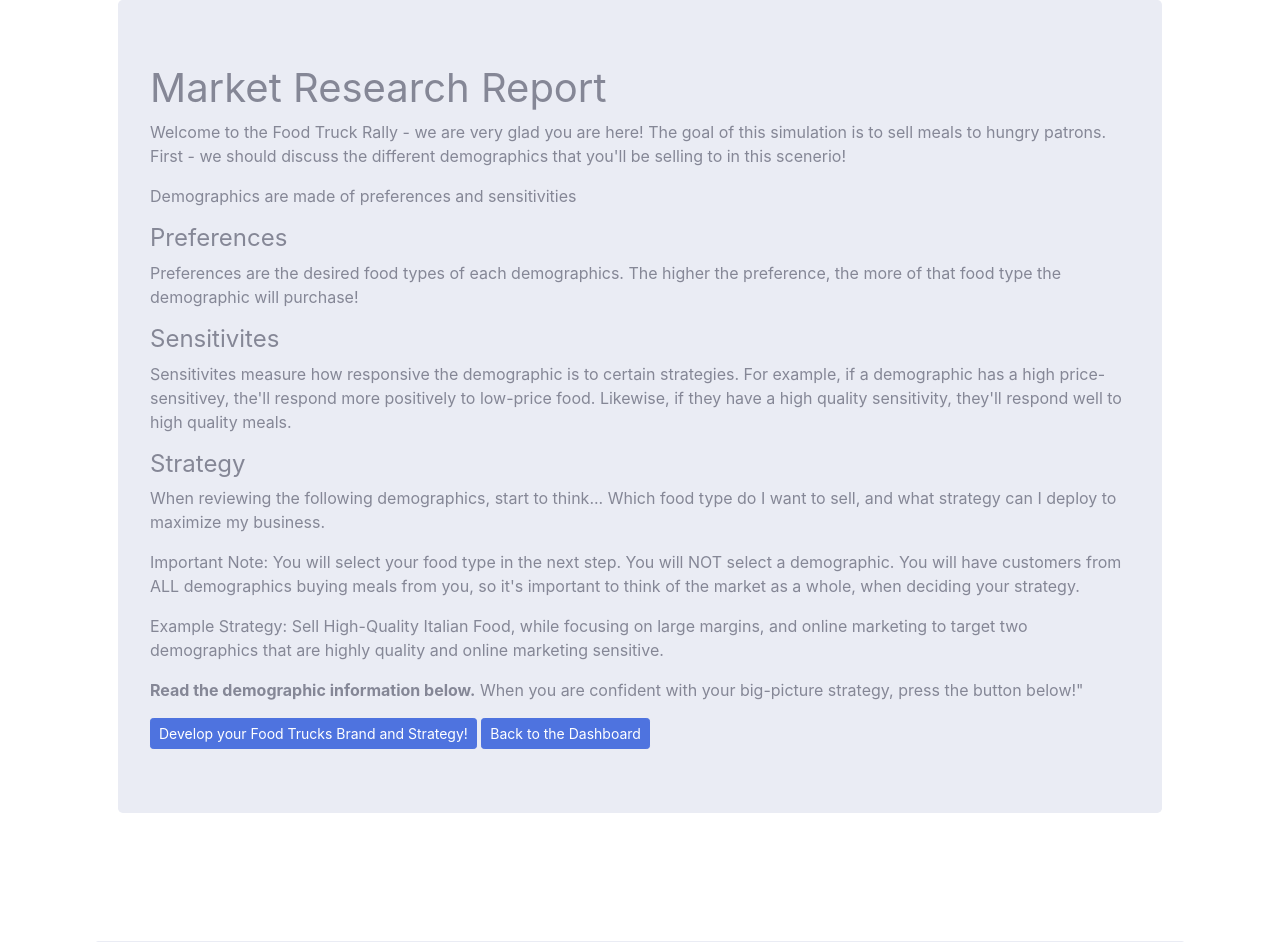
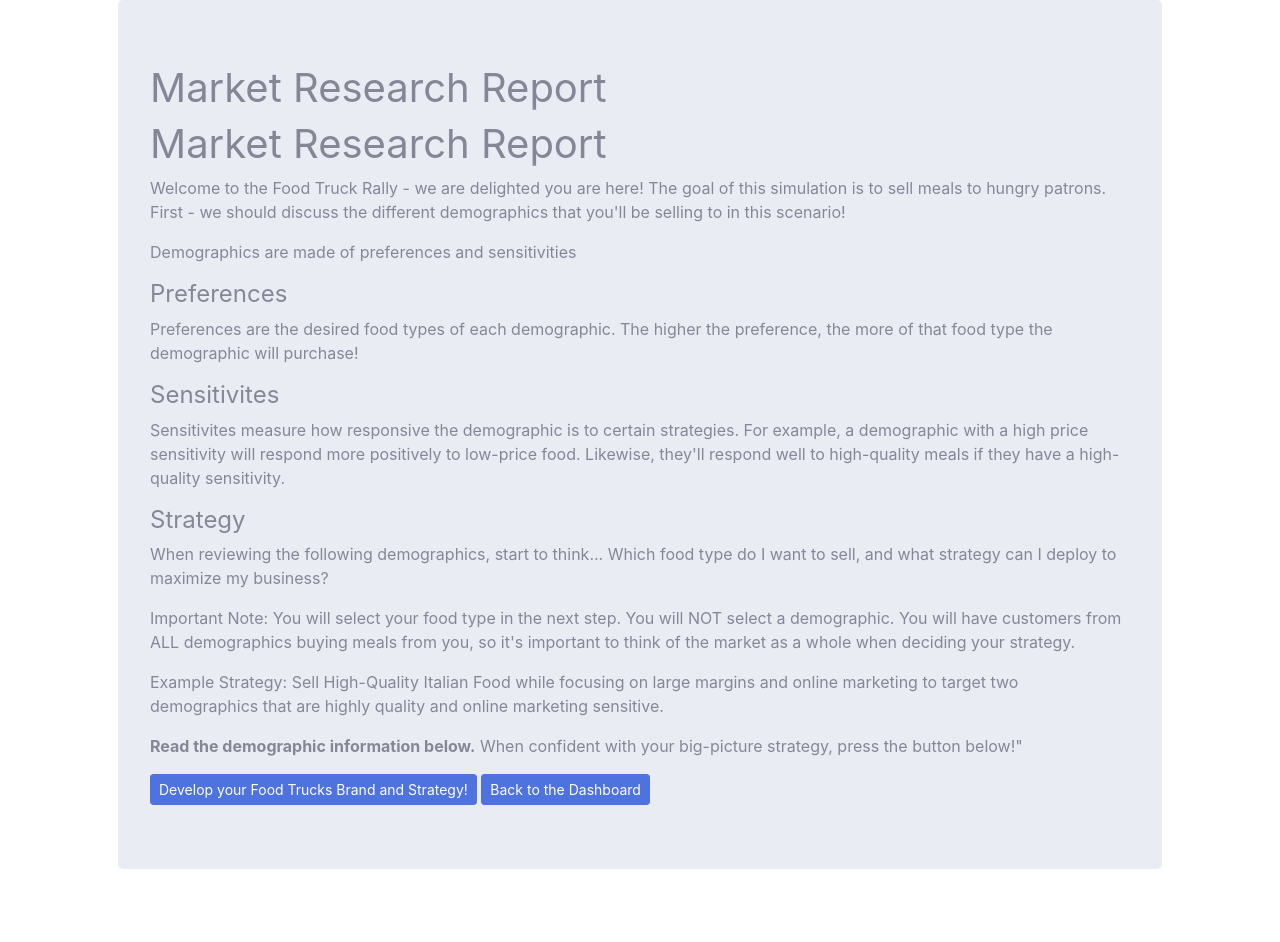
Before and after one commit to nick-winnenberg/businesssim, a Django app: template game/templates/game/market_research.html in a window 1280 px wide. Shown: the part 56-998 px from the top of the page. Run offline with Django 4.2, Linux system fonts and the light colour scheme; the template is opened without the code that fills it, so the values that code supplies are empty; some libraries are stand-ins or nearby versions.

Commit message:
grammer fixes in HTML

```diff
--- a/game/templates/game/market_research.html
+++ b/game/templates/game/market_research.html
@@ -4,26 +4,25 @@
 <div class="container">
     <div class="jumbotron">
         <h1>Market Research Report</h1>
-        <p>Welcome to the Food Truck Rally - we are very glad you are here! The goal of this simulation is to sell meals
+        <h1>Market Research Report</h1>
+        <p>Welcome to the Food Truck Rally - we are delighted you are here! The goal of this simulation is to sell meals
             to hungry patrons. First - we should discuss the different demographics that you'll be selling to in this
-            scenerio!</p>
+            scenario!</p>
         <p>Demographics are made of preferences and sensitivities</p>
         <h4>Preferences</h4>
-        <p>Preferences are the desired food types of each demographics. The higher the preference, the more of that food
+        <p>Preferences are the desired food types of each demographic. The higher the preference, the more of that food
             type the demographic will purchase!</p>
         <h4>Sensitivites</h4>
-        <p>Sensitivites measure how responsive the demographic is to certain strategies. For example, if a demographic
-            has a high price-sensitivey, the'll respond more positively to low-price food. Likewise, if they have a high
-            quality sensitivity, they'll respond well to high quality meals.</p>
+        <p>Sensitivites measure how responsive the demographic is to certain strategies. For example, a demographic with a high price sensitivity will respond more positively to low-price food. Likewise, they'll respond well to high-quality meals if they have a high-quality sensitivity.</p>
         <h4>Strategy</h4>
         <p>When reviewing the following demographics, start to think... Which food type do I want to sell, and what
-            strategy can I deploy to maximize my business. </p>
+            strategy can I deploy to maximize my business? </p>
         <p>Important Note: You will select your food type in the next step. You will NOT select a demographic. You will
             have customers from ALL demographics buying meals from you, so it's important to think of the market as a
-            whole, when deciding your strategy.</p>
-        <p>Example Strategy: Sell High-Quality Italian Food, while focusing on large margins, and online marketing to
+            whole when deciding your strategy.</p>
+        <p>Example Strategy: Sell High-Quality Italian Food while focusing on large margins and online marketing to
             target two demographics that are highly quality and online marketing sensitive.</p>
-        <p><strong>Read the demographic information below.</strong> When you are confident with your big-picture strategy, press the button below!"</p>
+        <p><strong>Read the demographic information below.</strong> When confident with your big-picture strategy, press the button below!"</p>
         <a href="{%url 'edit_identity' business.pk%}" class="btn btn-primary btn-sm">Develop your Food Trucks Brand and Strategy!</a>
         <a href="{%url 'player_dashboard' business.pk%}" class="btn btn-primary btn-sm">Back to the Dashboard</a>
 
--- a/game/templates/game/shop.html
+++ b/game/templates/game/shop.html
@@ -7,9 +7,9 @@
         <h1>Welcome to the {{scenerio.name}} shopping center.</h1>
         <p>In this section, you'll select your ingredients for your meal!</p>
         <p>The number one thing to consider is the quality versus price of each item. Some ingredients are high quality, but they usually come at a higher cost!</p>
-        <p>In this scenerio, you can select up to three ingredients. Remember your strategy!</p>
+        <p>In this scenario, you can select up to three ingredients. Remember your strategy!</p>
         <p>After you select your ingredients, either return to your dashboard or move to the carlot if this is your first time visiting the shop!</p>
-        <a href="{%url 'carlot' business.pk%}" class="btn btn-primary btn-sm">Visit the Carlot</a>
+        <a href="{%url 'carlot' business.pk%}" class="btn btn-primary btn-sm">Visit the Car lot</a>
         <a href="{%url 'player_dashboard' business.pk%}" class="btn btn-primary btn-sm">Back to the Dashboard</a>
     </div>
     <H2>Current Meal Plan</H2>
--- a/game/templates/game/vc.html
+++ b/game/templates/game/vc.html
@@ -6,7 +6,7 @@
 
     <div class = "jumbotron">
         <h1>Welcome to the Shark Tank! </h1>
-        <p>A group of investor are VERY intrested in getting into the food truck market. They are prepared to offer you ${{offer| floatformat:2}} in exchange for 2% of your company.</p>
+        <p>A group of investors are VERY interested in getting into the food truck market. They are prepared to offer you ${{offer| floatformat:2}} in exchange for 2% of your company.</p>
         <p>You cannot sell more than 50% of your company!</p>
         <a href="{%url 'player_dashboard' business.pk%}" class="btn btn-primary btn-sm">Back to the Dashboard</a>
         <br>
```
Also changed, not shown: game/templates/game/carlot.html (+5 -5 lines), game/templates/game/player_dashboard.html (+5 -6 lines).
